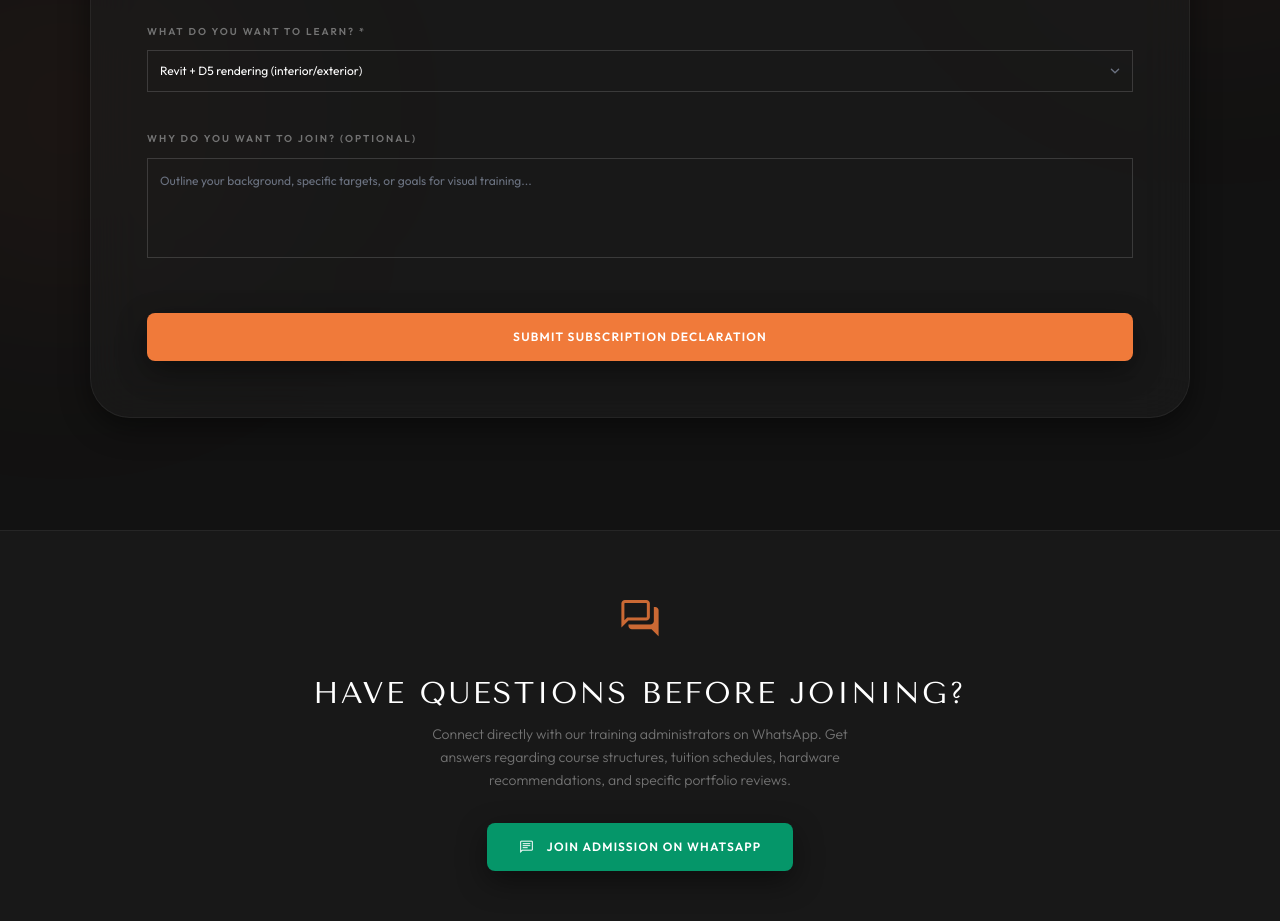
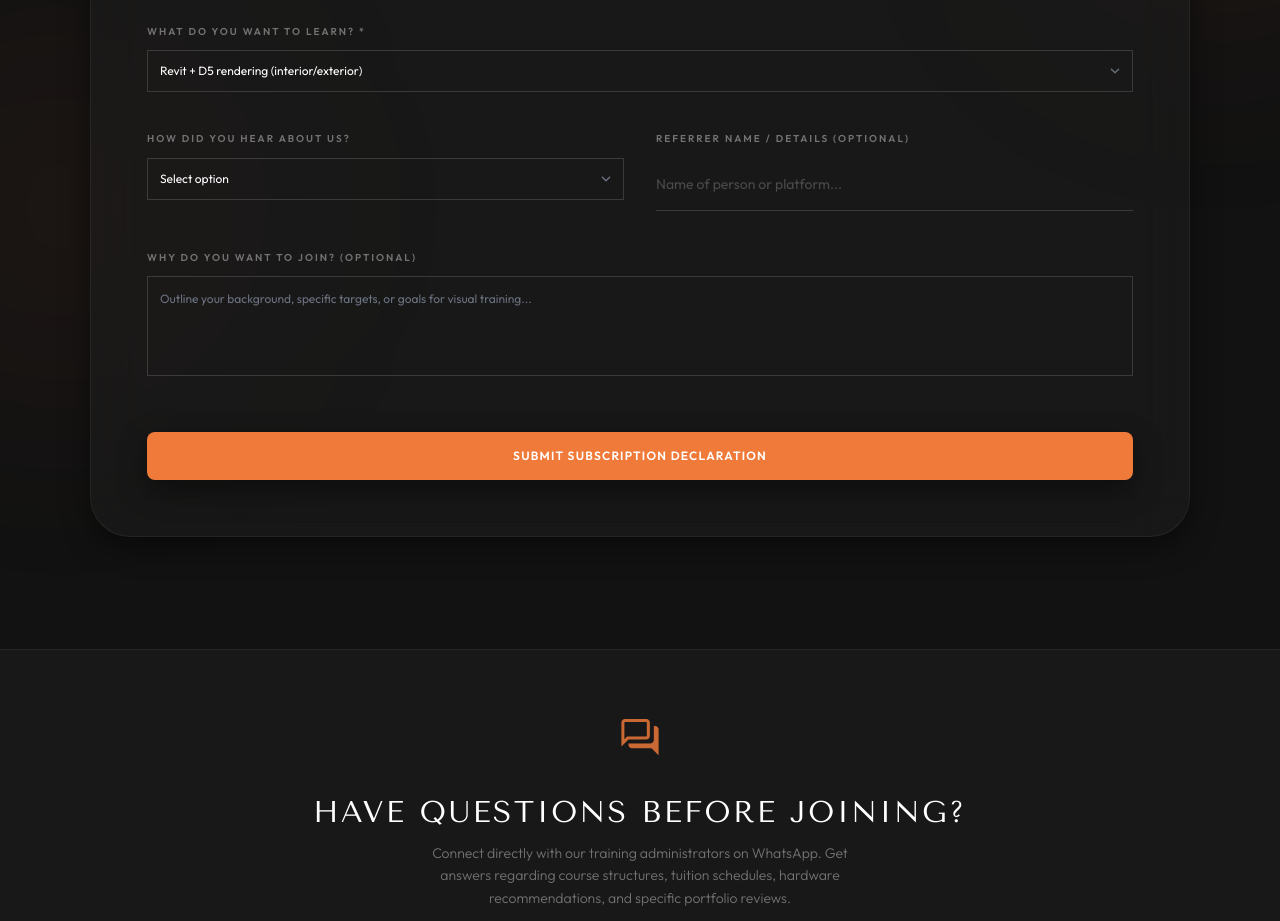
Before and after one commit to 0xbullinfo-hue/figment_studio, a React (Vite) app: page /academy in a window 1280 px wide. Shown: the part 3880-4801 px from the top of the page. Built offline with nearby package versions, Linux system fonts and the light colour scheme.

Commit message:
feat: move referral questions from Estimator to Academy Page Declare Interest form

```diff
--- a/components/AcademyPage.tsx
+++ b/components/AcademyPage.tsx
@@ -18,7 +18,9 @@ const AcademyPage: React.FC = () => {
     experienceLevel: 'Beginner' as AcademyRegistration['experienceLevel'],
     preferredFormat: 'Onsite Abuja Studio' as AcademyRegistration['preferredFormat'],
     courseInterest: 'Revit + D5 rendering (interior/exterior)',
-    message: ''
+    message: '',
+    referralSource: '',
+    referrerName: ''
   });
 
   const [formErrors, setFormErrors] = useState<Record<string, string>>({});
@@ -158,13 +160,15 @@ const AcademyPage: React.FC = () => {
         status: 'Pending',
         date: new Date().toISOString().split('T')[0],
         message: formData.message,
+        referralSource: formData.referralSource || undefined,
+        referrerName: formData.referrerName || undefined,
         notes: 'New registration from website portal.'
       };
 
       addAcademyRegistration(submission);
 
       // Compose WhatsApp inquiry message with all selected data
-      const waText = `Hello Figment Academy Admissions,
+      let waText = `Hello Figment Academy Admissions,
 
 I want to declare my interest to subscribe for the architectural visualization sessions. Here are my registration details:
 
@@ -173,10 +177,19 @@ I want to declare my interest to subscribe for the architectural visualization s
 • WhatsApp Number: ${formData.phone}
 • Experience Level: ${formData.experienceLevel}
 • Mentorship Mode: ${formData.preferredFormat}
-• Course Selection: ${formData.courseInterest}
-${formData.message.trim() ? `• Cover Statement: "${formData.message.trim()}"` : ''}
+• Course Selection: ${formData.courseInterest}`;
 
-Please let me know the next steps for cohort onboarding.`;
+      if (formData.referralSource) {
+        waText += `\n• Referral Source: ${formData.referralSource}`;
+      }
+      if (formData.referrerName) {
+        waText += `\n• Referrer Details: ${formData.referrerName}`;
+      }
+      if (formData.message.trim()) {
+        waText += `\n• Cover Statement: "${formData.message.trim()}"`;
+      }
+
+      waText += `\n\nPlease let me know the next steps for cohort onboarding.`;
 
       const encodedText = encodeURIComponent(waText);
       const whatsappUrl = `https://wa.me/${ADMIN_WHATSAPP_NUMBER}?text=${encodedText}`;
@@ -194,7 +207,9 @@ Please let me know the next steps for cohort onboarding.`;
         experienceLevel: 'Beginner',
         preferredFormat: 'Live Online Interactive',
         courseInterest: 'Revit + D5 rendering (interior/exterior)',
-        message: ''
+        message: '',
+        referralSource: '',
+        referrerName: ''
       });
     }, 1200);
   };
@@ -538,6 +553,39 @@ Please let me know the next steps for cohort onboarding.`;
                     </select>
                   </div>
 
+                  {/* Referral Fields */}
+                  <div className="grid grid-cols-1 md:grid-cols-2 gap-8">
+                    {/* How did you hear about us? */}
+                    <div className="space-y-2 text-left">
+                      <label className="text-[10px] font-bold uppercase tracking-[0.2em] text-text-muted">How did you hear about us?</label>
+                      <select
+                        name="referralSource"
+                        value={formData.referralSource}
+                        onChange={handleChange}
+                        className="w-full bg-transparent border-b border-white/15 py-3 text-xs text-white outline-none focus:border-primary transition-colors cursor-pointer"
+                      >
+                        <option value="" className="bg-[#1e1e1e] text-white/50">Select option</option>
+                        <option value="Referral / Word of Mouth" className="bg-[#1e1e1e] text-white">Referral / Word of Mouth</option>
+                        <option value="Search Engine / Internet" className="bg-[#1e1e1e] text-white">Search Engine / Internet</option>
+                        <option value="Social Media (Instagram/LinkedIn)" className="bg-[#1e1e1e] text-white">Social Media (Instagram/LinkedIn)</option>
+                        <option value="Other" className="bg-[#1e1e1e] text-white">Other</option>
+                      </select>
+                    </div>
+
+                    {/* Referrer Details */}
+                    <div className="space-y-2 text-left">
+                      <label className="text-[10px] font-bold uppercase tracking-[0.2em] text-text-muted">Referrer Name / Details (Optional)</label>
+                      <input
+                        type="text"
+                        name="referrerName"
+                        value={formData.referrerName}
+                        onChange={handleChange}
+                        className="inp"
+                        placeholder="Name of person or platform..."
+                      />
+                    </div>
+                  </div>
+
                   {/* Message requirements */}
                   <div className="space-y-2 text-left">
                     <label className="text-[10px] font-bold uppercase tracking-[0.2em] text-text-muted">Why do you want to join? (Optional)</label>
--- a/components/Estimator.tsx
+++ b/components/Estimator.tsx
@@ -312,20 +312,6 @@ TOTAL ESTIMATED INVESTMENT: $${pricing.total.toLocaleString()}
                   onChange={(e) => setClientEmail(e.target.value)}
                 />
               </div>
-              <div className="grid grid-cols-1 md:grid-cols-2 gap-4">
-                <select className="rounded-xl bg-gray-50 border border-gray-200 p-4 focus:ring-2 focus:ring-primary/20 outline-none font-bold text-gray-500 text-sm">
-                  <option value="">How did you hear about us?</option>
-                  <option value="referral">Referral / Word of Mouth</option>
-                  <option value="internet">Search Engine / Internet</option>
-                  <option value="social">Social Media (Instagram/LinkedIn)</option>
-                  <option value="other">Other</option>
-                </select>
-                <input
-                  className="rounded-xl bg-gray-50 border border-gray-200 p-4 focus:ring-2 focus:ring-primary/20 outline-none font-bold text-sm"
-                  placeholder="Referrer Name / Details (Optional)"
-                  type="text"
-                />
-              </div>
             </div>
 
             <div className="group relative flex h-full min-h-[200px] cursor-pointer flex-col items-center justify-center gap-4 rounded-3xl border-2 border-dashed border-gray-200 bg-gray-50 hover:border-primary/50 transition-all">
--- a/types.ts
+++ b/types.ts
@@ -102,4 +102,6 @@ export interface AcademyRegistration {
   date: string;
   notes?: string;
   message?: string;
+  referralSource?: string;
+  referrerName?: string;
 }
```
